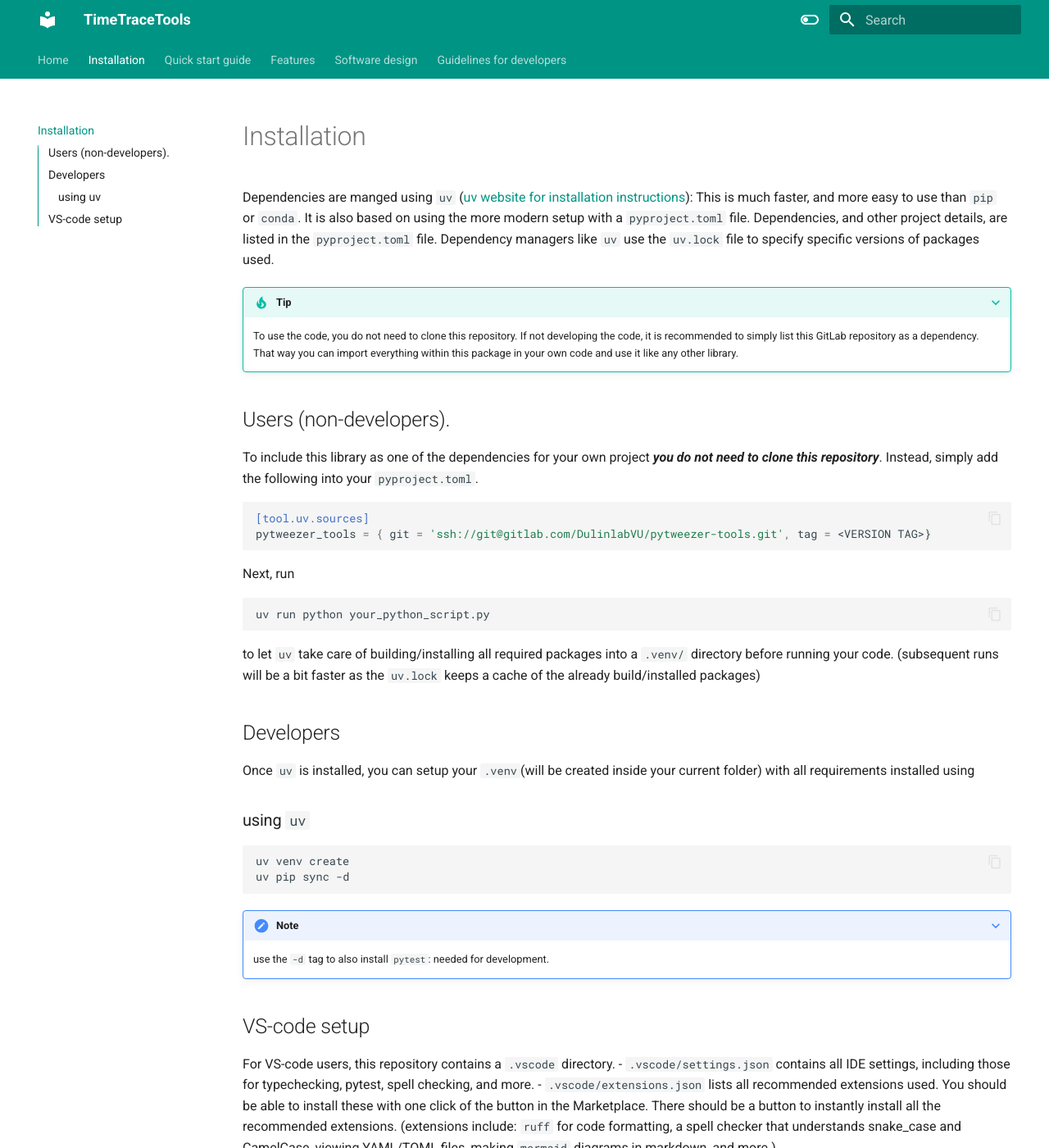
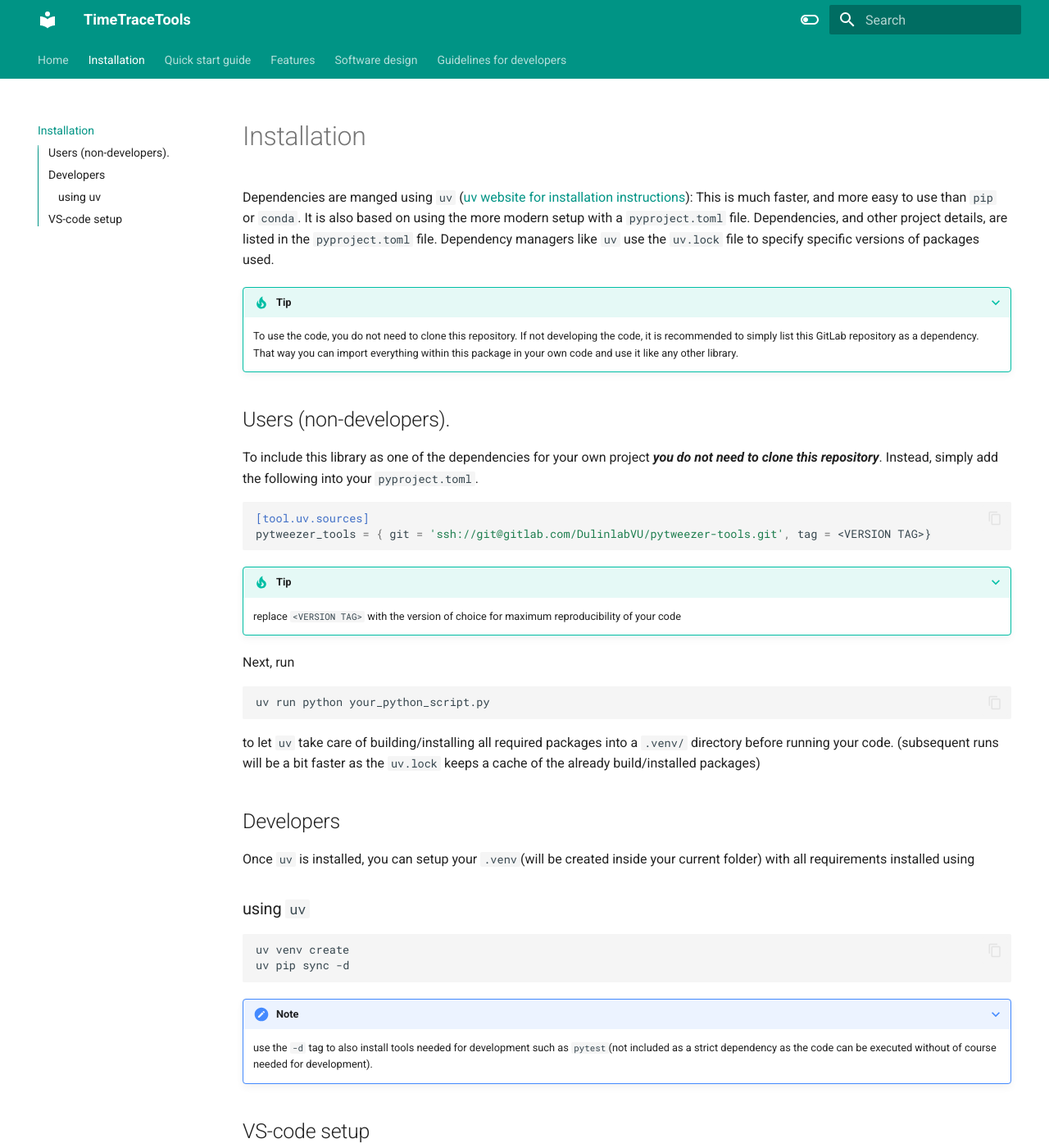
Before and after one commit to KleinMisha/time-trace-tools, an MkDocs documentation site: the page built from docs/installation.md, in a window 1280 px wide and 1400 px high. Shown: the whole window at 82% size. Built offline with MkDocs 1.6.1 and Material for MkDocs 9.7.7, drawn with Linux system fonts in a browser that asks for light colours.

Commit message:
Added text boxes in stead of colored text. Better for readibility in both light and dark mode.

````diff
--- a/docs/installation.md
+++ b/docs/installation.md
@@ -13,9 +13,15 @@ To include this library as one of the dependencies for your own project ***you d
 [tool.uv.sources]
 pytweezer_tools = { git = 'ssh://git@gitlab.com/DulinlabVU/pytweezer-tools.git', tag = <VERSION TAG>}
 ```
+
+???+ tip
+    replace ```<VERSION TAG>``` with the version of choice for maximum reproducibility of your code
+
+
+
 Next, run
 
-```bash
+```zsh
 uv run python your_python_script.py
 ```
 to let `uv` take care of building/installing all required packages into a `.venv/` directory before running your code.
@@ -32,7 +38,7 @@ uv pip sync -d
 ```
 
 ???+ note
-    use the `-d` tag to also install `pytest`: needed for development.
+    use the `-d` tag to also install tools needed for development such as `pytest`(not included as a strict dependency as the code can be executed without of course needed for development).
 
 
 
````
